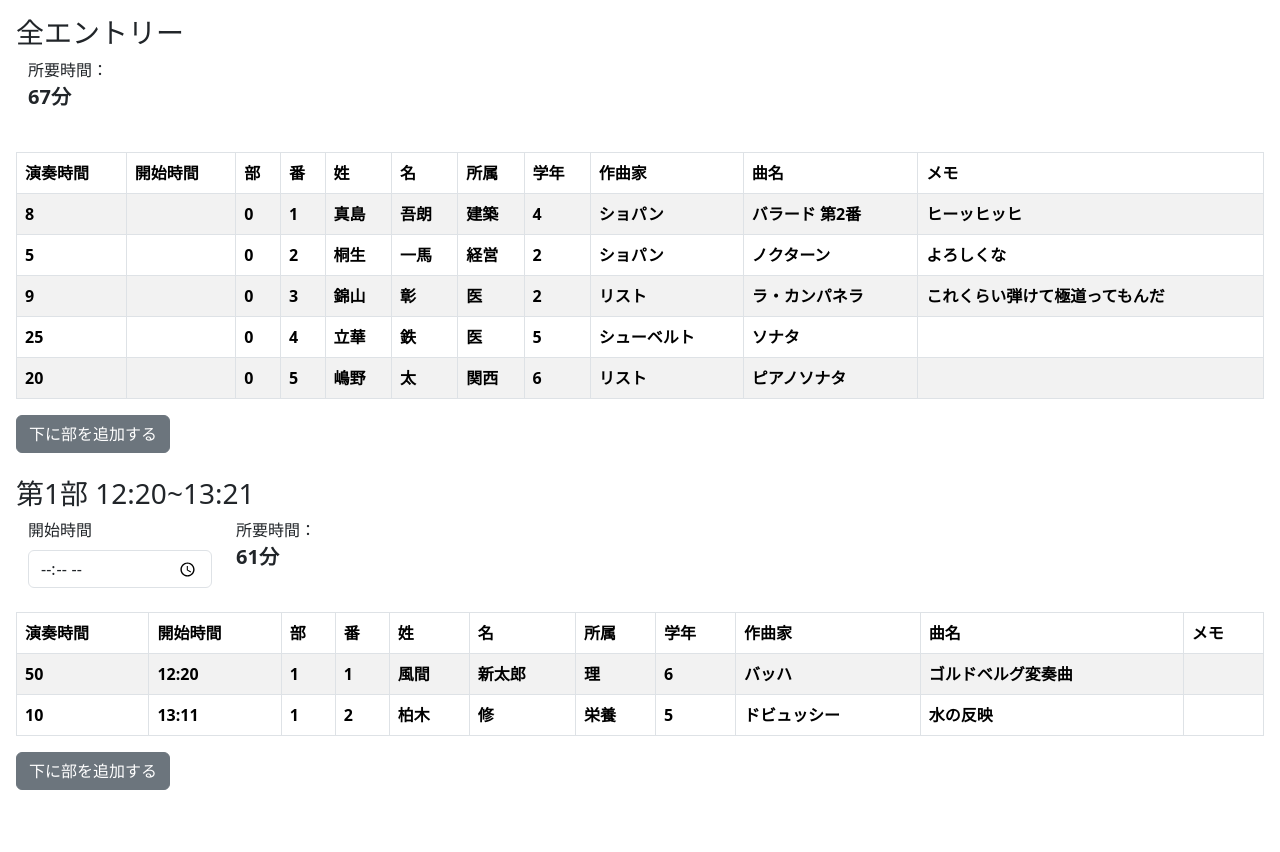
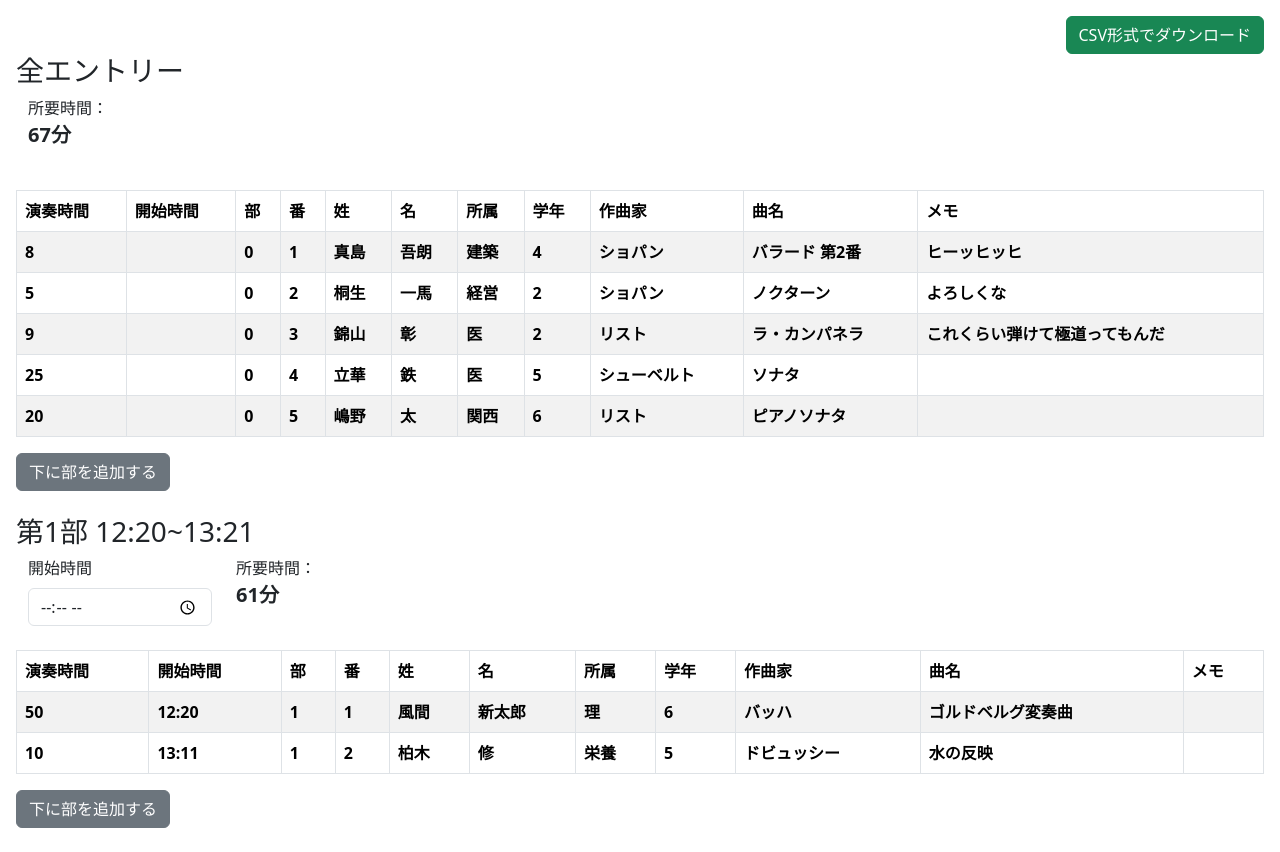
Before and after one commit to ritto153/PianoProgramEditor, a React (Create React App) app: page / in a window 1280 px wide. Before the commit the page ends 814 px from the top, so only its background shows below. Built offline with nearby package versions, Linux system fonts and the light colour scheme.

Commit message:
CSVダウンロードボタン追加

```diff
--- a/src/App.tsx
+++ b/src/App.tsx
@@ -1,12 +1,14 @@
 import "./App.css";
 import { DragDropContext } from "react-beautiful-dnd";
 import Part from "./components/Part";
+import CsvDownloadButton from "./components/CsvDownloadButton";
 import { ReorderEntryInPartMap } from "./utils/ReorderEntryInPartMap";
 import { useEntries } from "./EntryProvider";
 import { DropResult } from "./type/DropResult";
+import { Entry } from "./type/Entry";
 
 export default function App() {
-  const { partMap, setPartMap } = useEntries();
+  const { partMap, entryMap, setPartMap } = useEntries();
 
   const nonAssinedPart = Object.values(partMap).find(
     (part) => part.partNum === 0
@@ -45,8 +47,15 @@ export default function App() {
     (a, b) => a.partNum - b.partNum
   );
 
+  const csvData: Entry[] = sortedParts
+    .map((entry) =>
+      Object.values(entry.entryIds).map((entryId) => entryMap[entryId])
+    )
+    .flat();
+
   return (
     <div className="App">
+      <CsvDownloadButton csvData={csvData} />
       <DragDropContext onDragEnd={onDragEnd}>
         {sortedParts.map((part) => (
           <Part key={part.id} partId={part.id} />
--- /dev/null
+++ b/src/components/CsvDownloadButton.tsx
@@ -0,0 +1,26 @@
+import { CSVLink } from "react-csv";
+import { Entry } from "../type/Entry";
+import Button from "react-bootstrap/Button";
+import styled from "styled-components";
+
+type Props = {
+  csvData: Entry[];
+  // TODO: ヘッダーの定義
+  // headers: any;
+};
+
+const AlignRightDiv = styled.div`
+  text-align: right;
+`;
+
+export default function CsvDownloadButton(props: Props) {
+  const { csvData } = props;
+
+  return (
+    <AlignRightDiv>
+      <CSVLink data={csvData} filename="program.csv">
+        <Button variant="success">CSV形式でダウンロード</Button>
+      </CSVLink>
+    </AlignRightDiv>
+  );
+}
```
